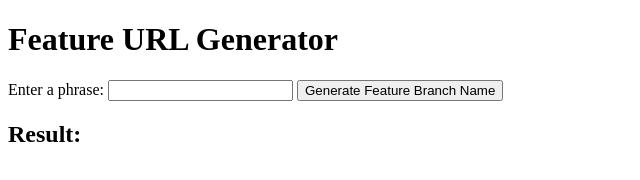
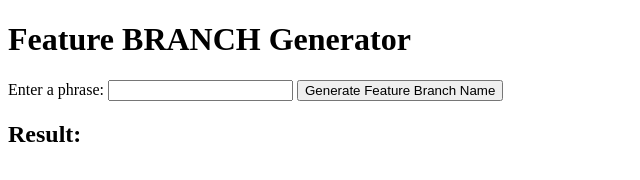
Before and after one commit to loveclari/branch-name-generator, a plain HTML site: page index.html in a window 1280 px wide. Shown: the whole page, without its empty margins (0-640 px from the left). Drawn offline with Linux system fonts and the light colour scheme.

Commit message:
changing the title

```diff
--- a/index.html
+++ b/index.html
@@ -19,7 +19,7 @@
 		</script>
 	</head>
 	<body>
-		<h1>Feature URL Generator</h1>
+		<h1>Feature BRANCH Generator</h1>
 
 		<label for="phraseInput">Enter a phrase:</label>
 
```
